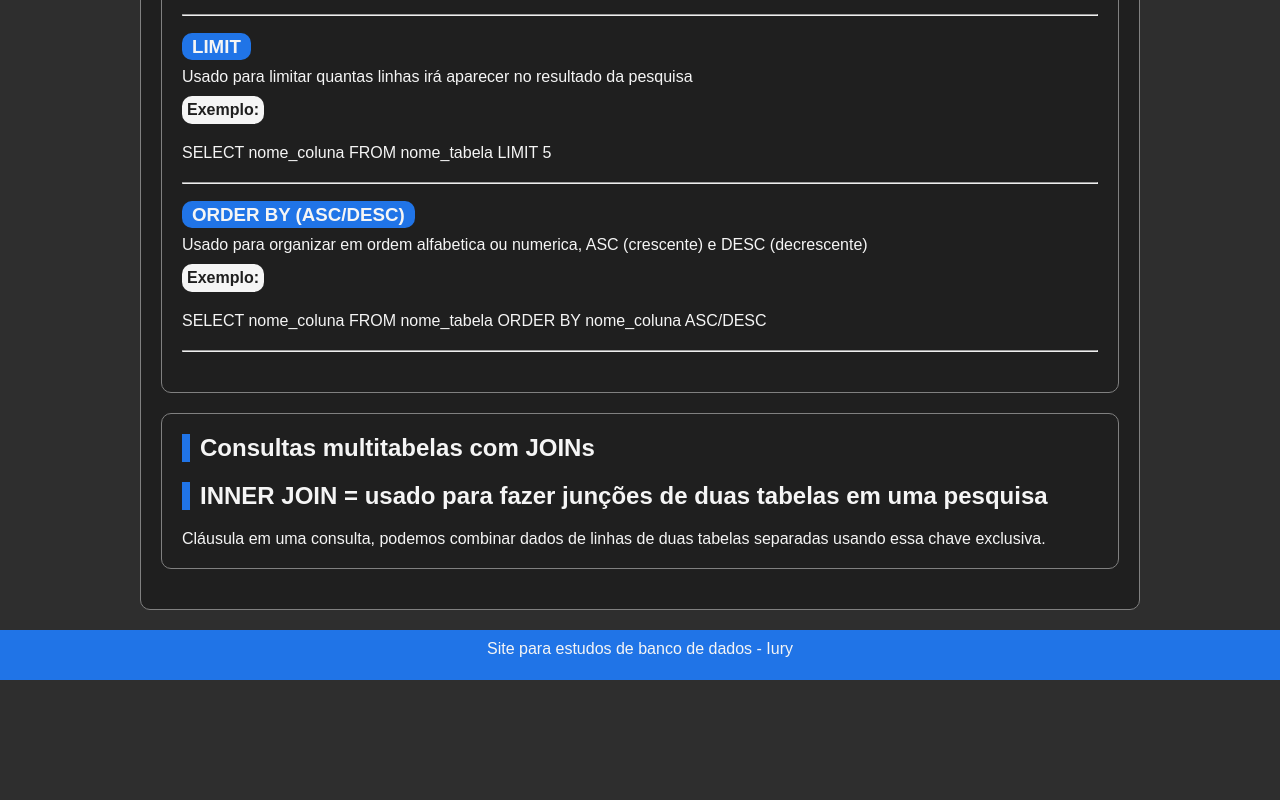
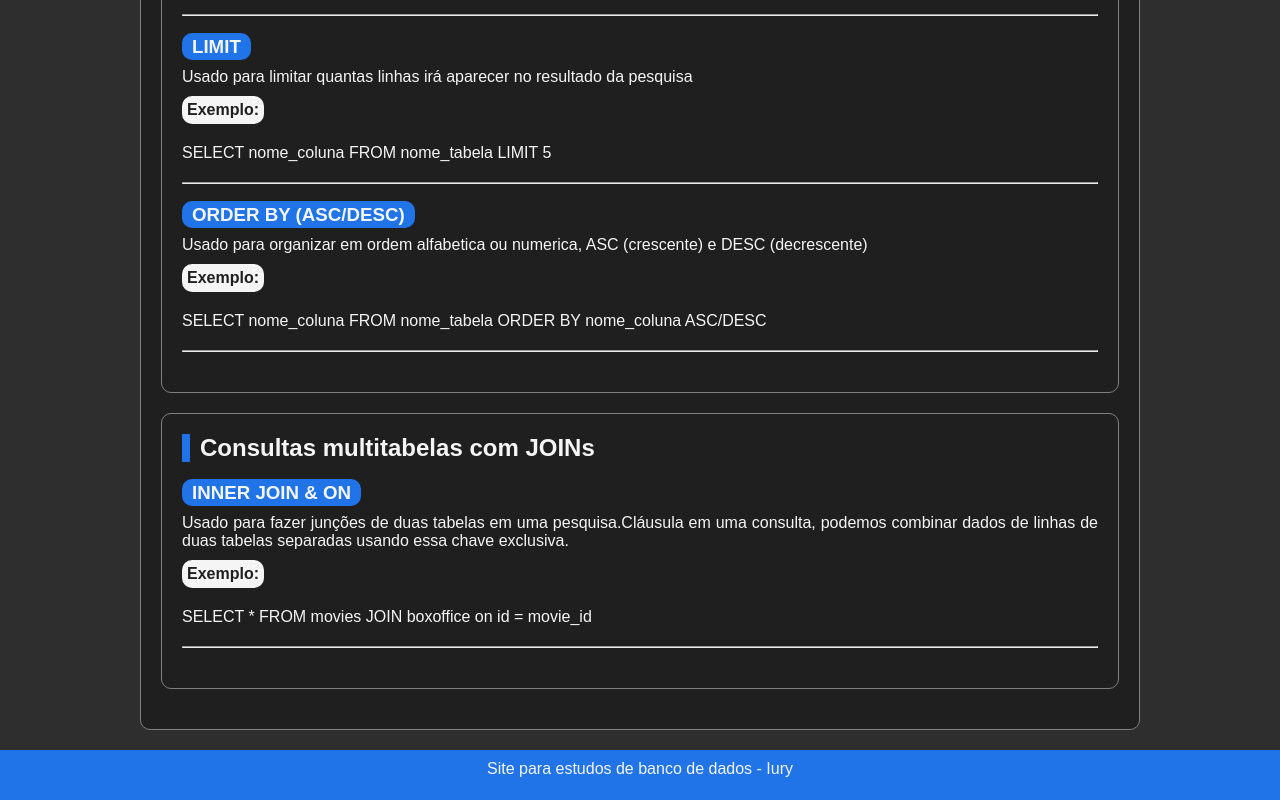
Before and after one commit to IuryPichitelli/SQL_Bolt, a plain HTML site: page index.html in a window 1280 px wide. Shown: the part 4610-5410 px from the top of the page. Before the commit the page ends 5290 px from the top, so only its background shows below. Drawn offline with Linux system fonts and the light colour scheme.

Commit message:
Update index.html

```diff
--- a/index.html
+++ b/index.html
@@ -167,8 +167,11 @@
             </div>
             <div class="containerTemas">
                 <h2>Consultas multitabelas com JOINs</h2>
-                <h2>INNER JOIN = usado para fazer junções de duas tabelas em uma pesquisa</h2>
-                <p>Cláusula em uma consulta, podemos combinar dados de linhas de duas tabelas separadas usando essa chave exclusiva. </p>
+                <h3>INNER JOIN & ON</h3>
+                <p>Usado para fazer junções de duas tabelas em uma pesquisa.Cláusula em uma consulta, podemos combinar dados de linhas de duas tabelas separadas usando essa chave exclusiva. </p>
+                <p class="exemplos">Exemplo:</p>
+                <p>SELECT * FROM movies JOIN boxoffice on id = movie_id</p>
+                <hr>
             </div>
         </article>
     </main>
```
